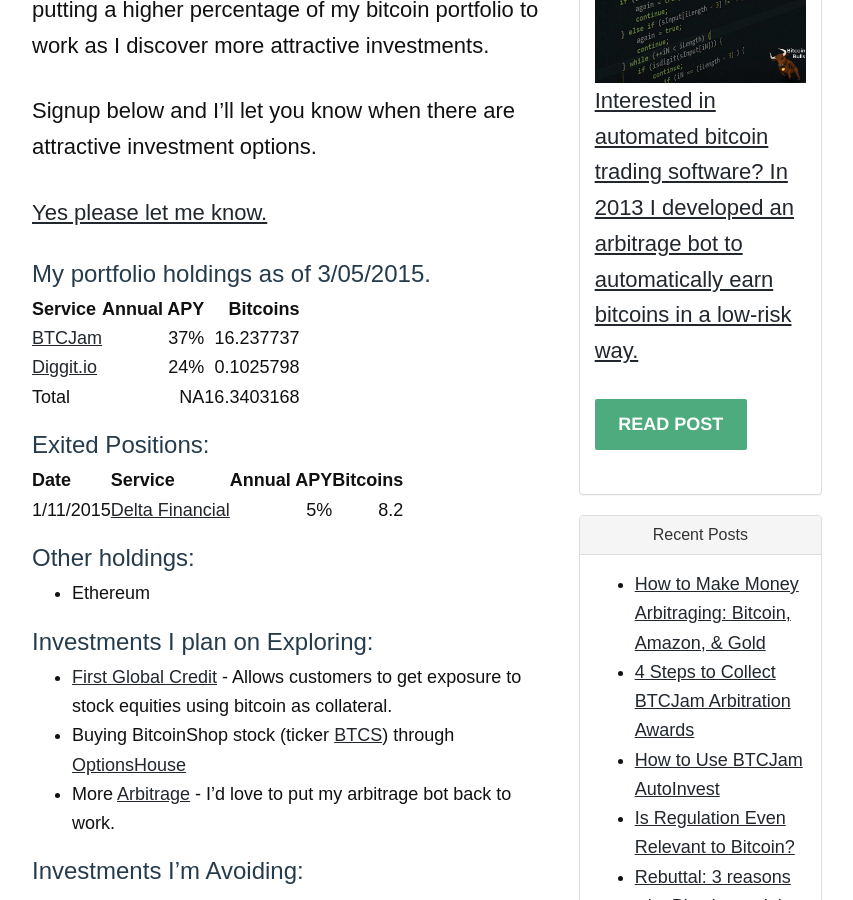
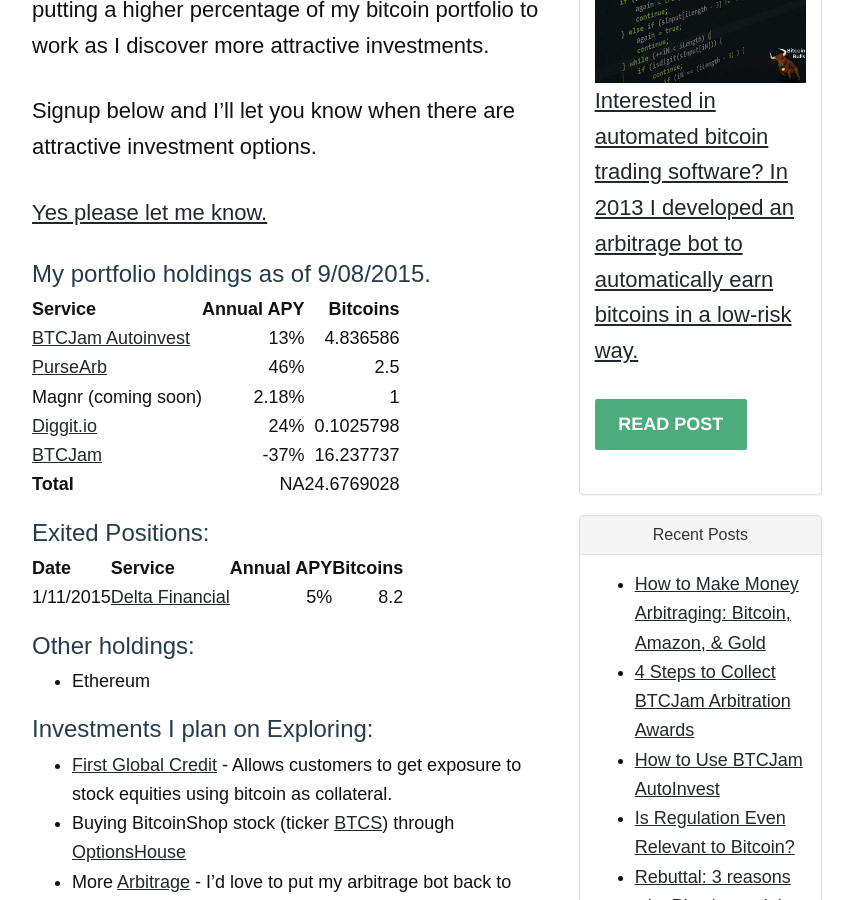
Before and after one commit to davidsilvasmith/bitcoinbulls.net, a Jekyll site: the page built from portfolio.md, in a window 1280 px wide and 900 px high, scrolled down 663 px. Shown: the whole window, without its empty margins (213-1066 px from the left). Built offline with Jekyll 4.4.1, drawn with Linux system fonts in a browser that asks for light colours; nearby versions of some CDN libraries; some web fonts are replaced; comment, search, counter and statistics services are not loaded.

Commit message:
updated portfolio

```diff
--- a/portfolio.md
+++ b/portfolio.md
@@ -18,14 +18,20 @@
 {% include request-signup-link.html param="Yes please let me know." %}
 {% assign diggit = 0.10257980 %}
 {% assign jam = 16.237737 %}
+{% assign jamAuto = 4.836586 %}
+{% assign purseArb = 2.5 %}
+{% assign magnr = 1 %}
 
-### My portfolio holdings as of 3/05/2015.
+### My portfolio holdings as of 9/08/2015.
 
 | Service                               | Annual APY    | Bitcoins |
 | -----------------------------------   |-------------: | -----:   |
-| [BTCJam][btcjam-internal]             |           37% |   {{jam}}  |
+| [BTCJam Autoinvest](/how-to-use-btcjam-autoinvest.html)  |           13% |   {{jamAuto}}  |
+| [PurseArb](/how-to-make-money-arbitraging-bitcoin-amazon-gold/) |    46% |   {{purseArb}}  |
+| Magnr (coming soon)                   |           2.18% |   {{magnr}}   |
 | [Diggit.io][diggit-internal]          |           24% |   {{diggit}}   |
-| Total                                 |            NA |   {{jam | plus : diggit}}    |
+| [BTCJam][btcjam-internal]             |           -37% |   {{jam}}  |
+| **Total**                             |            NA |   24.6769028   |
 
 
 ### Exited Positions:
@@ -33,6 +39,7 @@
 | Date      | Service                               | Annual APY    | Bitcoins |
 | :--       | -----------------------------------   |-------------: | -----:   |
 | 1/11/2015 | [Delta Financial][btcdelta-internal]  |            5% |   8.2    |
+
 
 
 ### Other holdings:
```
